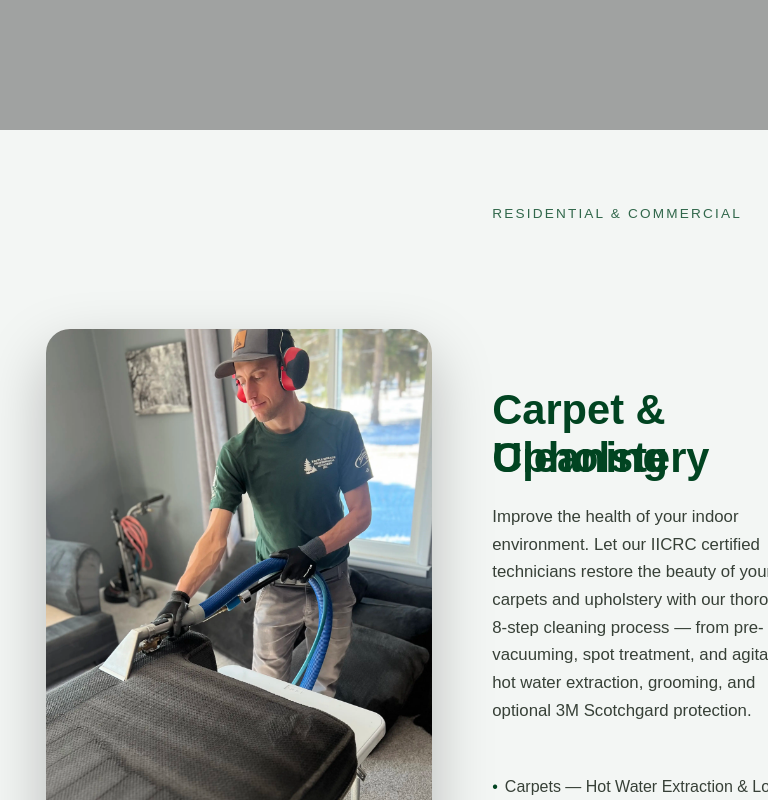
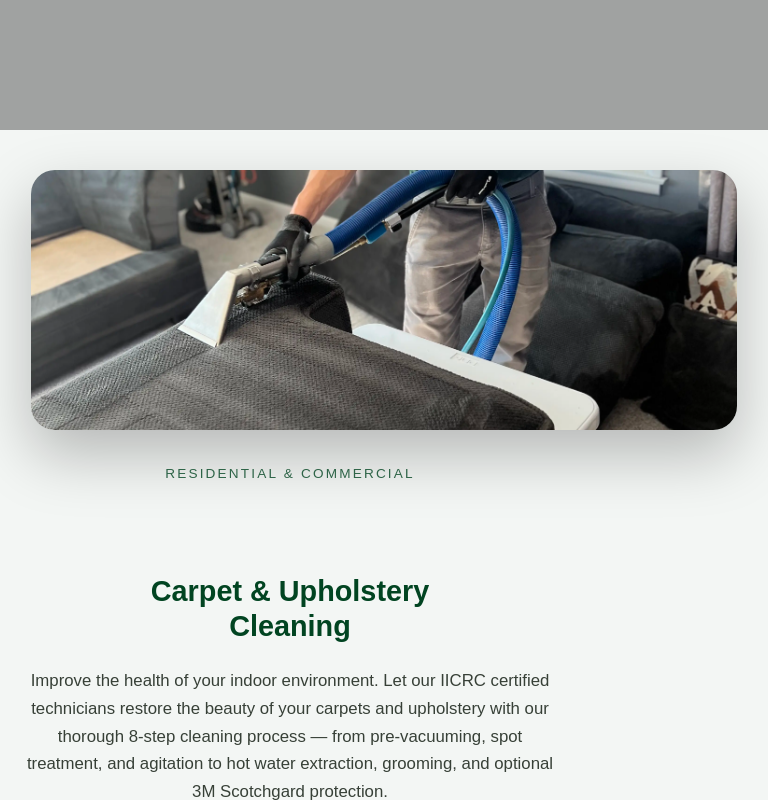
Before and after one commit to ZachAH/KML, a React (Vite) app: page / in a window 768 px wide. Shown: the part 1600-2400 px from the top of the page. Built offline with nearby package versions, Linux system fonts and the light colour scheme.

Commit message:
updated for mobile

```diff
--- a/src/components/Services.css
+++ b/src/components/Services.css
@@ -8,7 +8,7 @@ body {
 }
 
 /* ===============================
-  FULL PANEL LAYOUT
+  FULL PANEL LAYOUT (DESKTOP)
 =============================== */
 
 .services-panels {
@@ -42,6 +42,88 @@ body {
 }
 
 /* ===============================
+   MOBILE PANEL FIX
+   Fix overlapping + stacking
+=============================== */
+
+@media (max-width: 900px) {
+  .panel {
+    display: block !important;
+    /* FORCE collapse */
+    height: auto !important;
+    /* Prevent giant whitespace */
+    padding: 40px 22px;
+  }
+
+  .service-panel-media,
+  .service-panel-copy {
+    width: 100% !important;
+    max-width: 100%;
+  }
+
+  /* Fix giant image height from desktop (80vh) */
+  .service-image-frame {
+    height: 260px !important;
+    border-radius: 20px;
+  }
+
+  .service-heading {
+    font-size: 2rem;
+    text-align: center;
+    line-height: 1.25;
+    word-break: break-word;
+  }
+
+  .service-intro,
+  .service-list {
+    text-align: center;
+  }
+
+  .service-panel-copy {
+    align-items: center;
+    margin-top: 20px;
+  }
+
+  @media (max-width: 900px) {
+    .panel {
+      padding-left: 0 !important;
+      padding-right: 0 !important;
+    }
+
+    .service-image-frame {
+      width: 92%;
+      max-width: 92%;
+      margin-left: auto;
+      margin-right: auto;
+    }
+
+    .service-panel-copy {
+      padding-left: 20px;
+      padding-right: 20px;
+      /* add safe text padding */
+    }
+  }
+
+  @media (max-width: 900px) {
+    .service-heading {
+      font-size: 1.8rem !important;
+      line-height: 1.2 !important;
+      text-align: center;
+      word-break: break-word;
+      white-space: normal;
+    }
+
+    .service-panel-copy {
+      padding-left: 20px;
+      padding-right: 20px;
+    }
+  }
+
+
+
+}
+
+/* ===============================
 IMAGE SECTION
 =============================== */
 
@@ -52,6 +134,7 @@ body {
 .service-image-frame {
   width: 100%;
   height: 80vh;
+  /* DESKTOP ONLY — mobile overrides this */
   border-radius: 24px;
   overflow: hidden;
   box-shadow: 0 25px 60px rgba(0, 0, 0, 0.25);
@@ -154,7 +237,6 @@ body {
   font-weight: 800;
   margin-bottom: 10px;
   text-align: center;
-  /* Added for better centering */
 }
 
 .gallery-subtitle {
@@ -163,21 +245,19 @@ body {
   color: #3a463a;
   margin-bottom: 60px;
   text-align: center;
-  /* Added for better centering */
 }
 
 /* ===============================
-   PREMIUM 3D CAROUSEL
+ 3D CAROUSEL — DESKTOP HERO
 =============================== */
+
 #kml-carousel {
-  width: 900px;
-  height: 360px;
-  margin: 80px auto 0 auto;
+  width: 1800px;
+  height: 670px;
+  margin: 110px auto 0 auto;
   position: relative;
   transform-style: preserve-3d;
-  /* 🔥 INCREASED PERSPECTIVE for better 3D depth */
-  perspective: 3000px;
-  /* Set back to visible to avoid clipping */
+  perspective: 5400px;
   overflow: visible;
   cursor: grab;
   display: flex;
@@ -185,65 +265,115 @@ body {
   align-items: center;
 }
 
-
 .carousel-3d-image {
-  width: 240px;
-  height: 160px;
-  border-radius: 16px;
+  width: 480px;
+  height: 340px;
+  border-radius: 26px;
   background-size: cover;
   background-position: center;
-  box-shadow: 0 14px 30px rgba(0, 0, 0, 0.25);
-  /* Ensure backface-visibility is present */
+  box-shadow: 0 25px 65px rgba(0, 0, 0, 0.28);
   backface-visibility: hidden;
   transform-style: preserve-3d;
-  transition: all 0.35s ease;
 
-  /* These were the critical fixes from before, keep them */
   position: absolute;
   top: 50%;
   left: 50%;
+
+  transition:
+    transform 0.65s cubic-bezier(0.22, 0.61, 0.36, 1),
+    box-shadow 0.6s ease,
+    opacity 0.4s ease;
+
   transform: translate(-50%, -50%);
-  z-index: 100;
-
-  opacity: 1; /* Reset opacity */
-  filter: none; /* Reset filter */
+  opacity: 0.88;
 }
 
-/* Highlight the front-facing image */
 .carousel-3d-image.is-front {
-  transform: scale(1.06);
-  /* The filter and scale will be set by GSAP based on Z-depth,
-     but we can keep the box-shadow for a nice pop. */
-  box-shadow: 0 32px 70px rgba(0, 0, 0, 0.35);
+  transform: translate(-50%, -50%) scale(1.24);
+  box-shadow: 0 70px 140px rgba(0, 0, 0, 0.45);
+  opacity: 1;
   z-index: 999;
 }
 
-/* Dim side & back cards */
-.carousel-3d-image.is-dimmed {
-  opacity: 0.55;
-  filter: brightness(0.75);
-}
+/* ======================================
+ RESPONSIVE BREAKPOINTS FOR CAROUSEL
+====================================== */
 
-/* ===============================
-   MOBILE
-=============================== */
-
-@media (max-width: 900px) {
+@media (max-width: 399px) {
   #kml-carousel {
-    /* Reduced size for better viewing on small screens */
-    width: 300px;
-    height: 200px;
-    margin-top: 40px;
+    width: 280px;
+    height: 180px;
   }
 
   .carousel-3d-image {
-    width: 220px;
+    width: 200px;
+    height: 130px;
+  }
+}
+
+@media (min-width: 400px) and (max-width: 599px) {
+  #kml-carousel {
+    width: 330px;
+    height: 200px;
+  }
+
+  .carousel-3d-image {
+    width: 230px;
     height: 150px;
   }
 }
 
+@media (min-width: 600px) and (max-width: 899px) {
+  #kml-carousel {
+    width: 480px;
+    height: 280px;
+  }
+
+  .carousel-3d-image {
+    width: 320px;
+    height: 210px;
+  }
+}
+
+@media (min-width: 900px) and (max-width: 1199px) {
+  #kml-carousel {
+    width: 850px;
+    height: 420px;
+  }
+
+  .carousel-3d-image {
+    width: 360px;
+    height: 260px;
+  }
+}
+
+@media (min-width: 1200px) and (max-width: 1599px) {
+  #kml-carousel {
+    width: 1300px;
+    height: 550px;
+  }
+
+  .carousel-3d-image {
+    width: 420px;
+    height: 300px;
+  }
+}
+
+/* Desktop mega stays as-is */
+@media (min-width: 1600px) {
+  #kml-carousel {
+    width: 1800px;
+    height: 670px;
+  }
+
+  .carousel-3d-image {
+    width: 480px;
+    height: 340px;
+  }
+}
+
 /* ======================================
-   🔥 FIX DOUBLE SCROLLBARS
+ FIX DOUBLE SCROLLBARS
 ====================================== */
 
 html,
@@ -251,14 +381,12 @@ body {
   overflow-x: hidden !important;
 }
 
-/* Do NOT force overflow from panels */
 .services-panels,
 .panel,
 .gallery-panel {
   overflow: visible;
 }
 
-/* Keep carousel large but prevent horizontal scroll */
 #kml-carousel {
   max-width: 100%;
   overflow: hidden;
@@ -266,7 +394,6 @@ body {
   margin-right: auto;
 }
 
-/* Ensure carousel images never push outside container */
 .carousel-3d-image {
   backface-visibility: hidden;
   will-change: transform;
```
Lines whose indentation alone changed are shown as unchanged.
